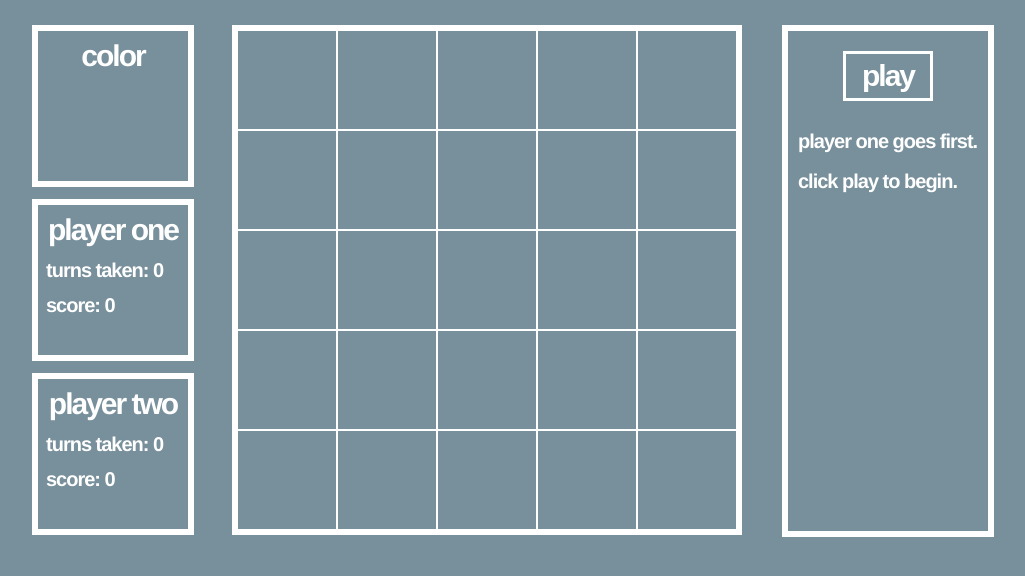
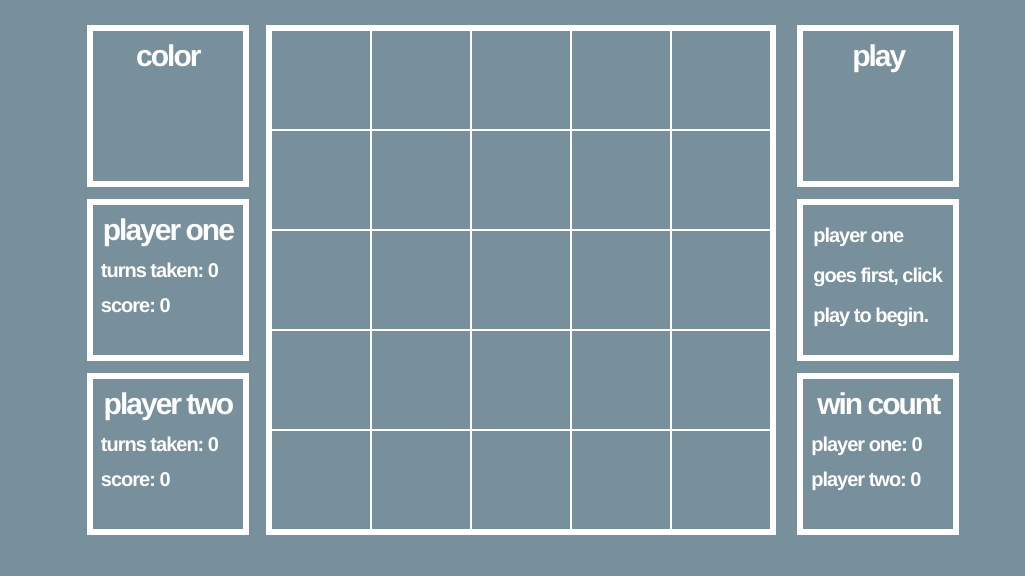
Before and after one commit to odholden/wdi-first-project, a PHP site: page / in a window 1280 px wide. Shown: the part 105-681 px from the top of the page, without its empty margins (118-1143 px from the left). Run offline with PHP 8.4, Linux system fonts and the light colour scheme; some libraries are stand-ins or nearby versions.

Commit message:
improved visuals

```diff
--- a/css/style.css
+++ b/css/style.css
@@ -50,7 +50,7 @@ ul {
   width: 500px;
   height: 500px;
   position: absolute;
-  left: 350px;
+  left: 30%;
 }
 
 #scores {
@@ -58,7 +58,7 @@ ul {
   width: 160px;
   height: 400px;
   position: absolute;
-  left: 150px;
+  left: 16%;
 }
 
 #scores div {
@@ -70,34 +70,31 @@ ul {
 
 #info {
   margin: 30px 0px;
-  width: 200px;
-  height: 500px;
+  width: 160px;
+  height: 400px;
+  position: absolute;
+  right: 16%;
+}
+
+#info div {
+  width: 150px;
+  height: 150px;
   border: 6px solid white;
-  position: absolute;
-  left: 900px;
+  margin-bottom: 12px;
 }
 
 #start {
-  margin: 20px auto;
-  height: 50px;
-  width: 90px;
-  border: 3px solid white;
-  font-size: 30px;
-  letter-spacing: -2px;
-  color: white;
-  font-weight: bold;
-  text-align: center;
-  background: none;
+  vertical-align: middle;
 }
 
-#infoText {
-  margin: 0 auto;
-  width: 180px;
-  height: 390px;
+#info div:nth-child(2) {
+  width: 130px;
+  height: 130px;
   font-size: 20px;
   letter-spacing: -1px;
   text-align: left;
   line-height: 40px;
+  padding: 10px;
 }
 
 li {
--- a/index.html
+++ b/index.html
@@ -39,6 +39,7 @@
       <li id="11"></li>
       <li id="12"></li>
     </ul>
+
     <div id="scores">
       <div id='color'>
         <h2>color</h2>
@@ -54,9 +55,17 @@
         <h3 id="playerTwoScore">score: 0</h3>
       </div>
     </div>
+
     <div id="info">
-      <button id="start">play</button>
+      <div id="start">
+        <h2>play</h2>
+      </div>
       <div id="infoText"></div>
+      <div id="totalScores">
+        <h2>win count</h2>
+        <h3 id="playerTwoTurn">player one: 0</h3>
+        <h3 id="playerTwoScore">player two: 0</h3>
+      </div>
     </div>
   </fieldset>
 
--- a/js/app.js
+++ b/js/app.js
@@ -1,6 +1,6 @@
 $(function setup(){
-  $('button').on("click", startGame);
-  $('#infoText').text("player one goes first. click play to begin.")
+  $('#start').on("click", startGame);
+  $('#infoText').text("player one goes first, click play to begin.")
 });
 
 var turn           = 0;
@@ -217,22 +217,22 @@ function scoreMessage() {
   if (turn === turnNumber) {
     winnerMessage();
   } else if (turn % 1 != 0) {
-    $('#infoText').text("time for player two. click play to begin");
+    $('#infoText').text("time for player two, click play to begin");
   } else {
-    $('#infoText').text("time for player one. click play to begin");
+    $('#infoText').text("time for player one, click play to begin");
   }
 }
 
 function winnerMessage() {
   if (playerOneScore > playerTwoScore) {
     winner = 'player one';
-    $('#infoText').text(winner + ' wins. click play to start again.');
+    $('#infoText').text(winner + ' wins, click play to start again.');
   } else if (playerTwoScore > playerOneScore) {
     winner = 'player two';
-    $('#infoText').text(winner + ' wins. click play to start again.');
+    $('#infoText').text(winner + ' wins, click play to start again.');
   } else if (playerOneScore === playerTwoScore) {
     winner = 'tie';
-    $('#infoText').text("its a draw. click play to start again.");
+    $('#infoText').text("its a draw, click play to start again.");
 
   }
 }
```
